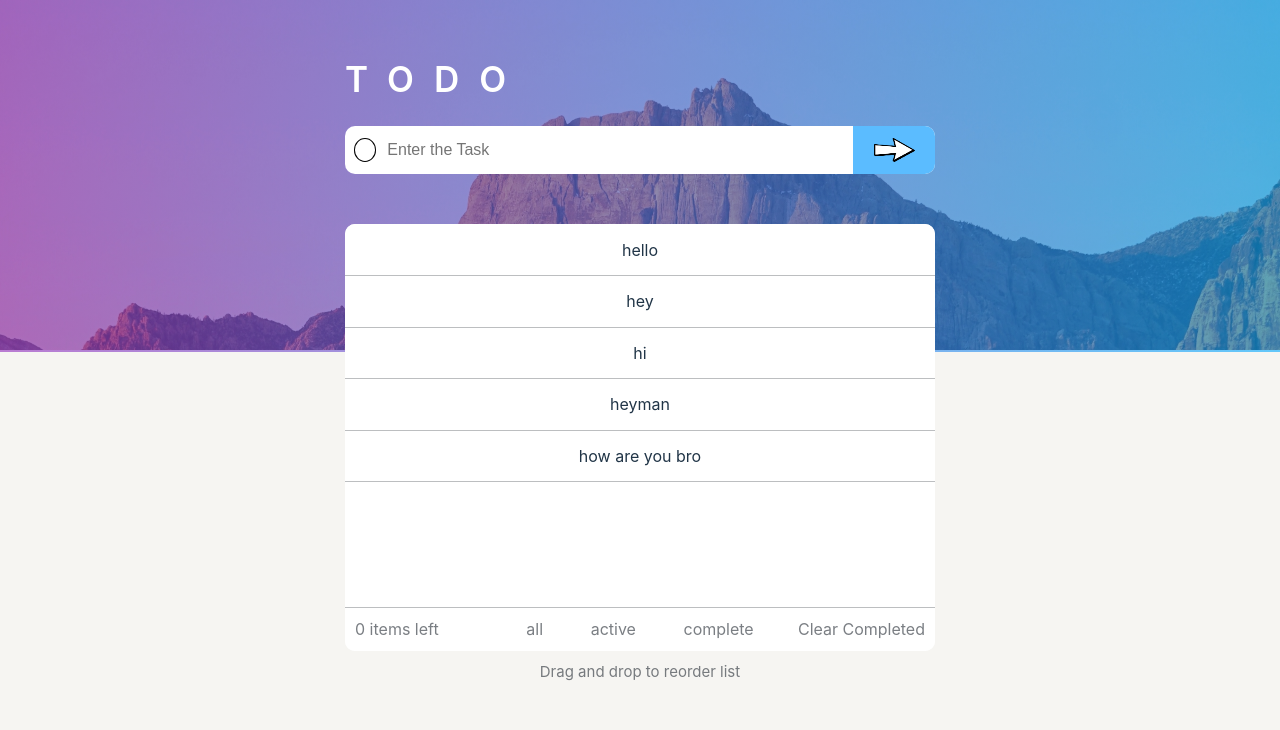
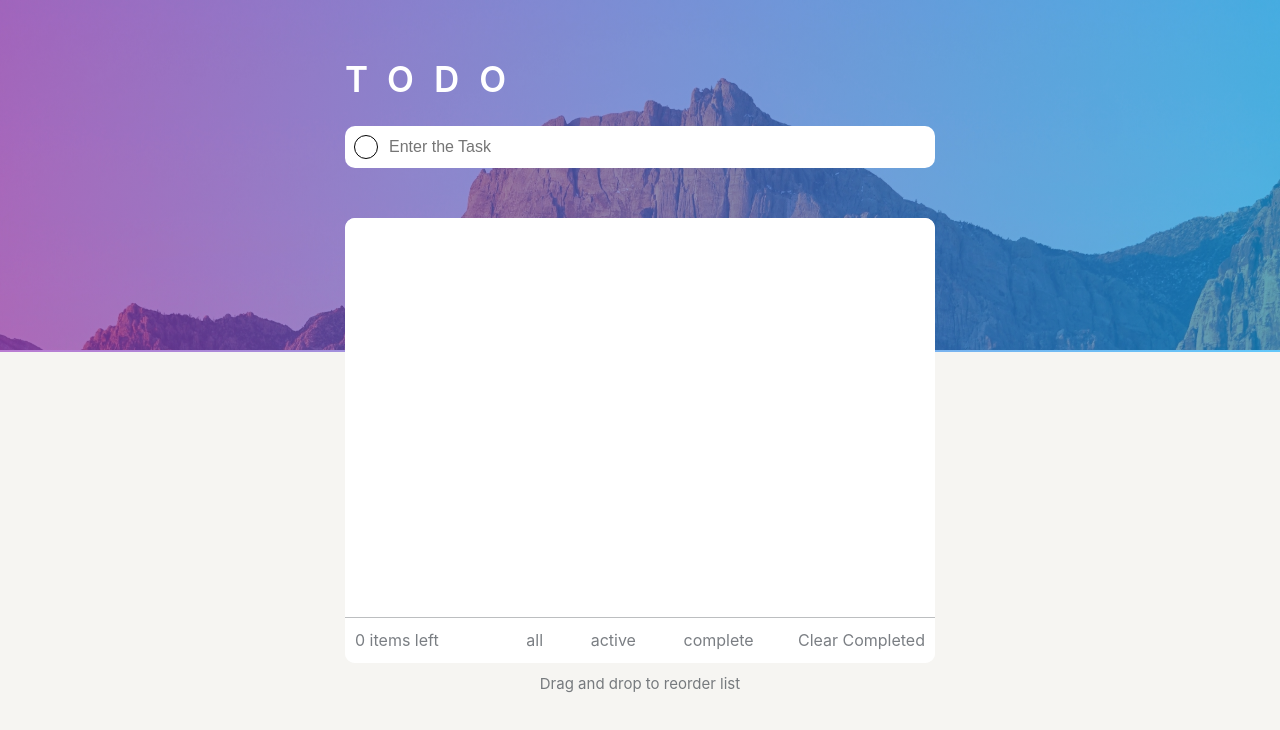
Before and after one commit to sandeepsreekumar4067/TypeScript-React-Todo-App, a React (Vite) app: page / in a window 1280 px wide. Shown: the top 730 px of the page. Built offline with nearby package versions, Linux system fonts and the light colour scheme.

Commit message:
completed the todo Interface

```diff
--- a/package.json
+++ b/package.json
@@ -12,6 +12,7 @@
   "dependencies": {
     "react": "^18.2.0",
     "react-dom": "^18.2.0",
+    "react-icons": "^5.2.0",
     "rn-round-checkbox": "^1.0.0"
   },
   "devDependencies": {
--- a/src/components/interface.tsx
+++ b/src/components/interface.tsx
@@ -1,21 +1,58 @@
-import { ChangeEvent, FC, useState } from "react";
+// Interface.tsx
+import React, { ChangeEvent, FC, FormEvent, useState } from "react";
 import backgroudimage from '../assets/backgroundmountain3.jpg';
 import '../style/interface.css';
-import tickMark from '../assets/checkmark-512.png'
-import arrow from '../assets/arrow.png'
+import arrow from '../assets/arrow.png';
 import Tasklist from "./tasklist";
+import tickMark from '../assets/checkmark-512.png';
+
+interface TodoItem {
+    id: number;
+    text: string;
+    isChecked: boolean;
+}
 
 const Interface: FC = () => {
-    const [isChecked, setIsChecked] = useState<boolean>(false);
-    const [itemlist,additemlist] = useState(["hello","hey","hi","heyman","how are you bro"])
-    const [value,setValue] = useState<string>('')
-    const [itemCount,setItemCount] = useState<number>(0)
-    const handleValueChange = (event:ChangeEvent<HTMLInputElement>)=>{
+    const [itemlist, setItemlist] = useState<TodoItem[]>([]);
+    const [value, setValue] = useState<string>('');
+
+    const handleValueChange = (event: ChangeEvent<HTMLInputElement>) => {
         setValue(event.target.value)
     }
-    const handleCheckboxChange = () => {
-        setIsChecked(!isChecked);
+
+    const handleFormSubmit = (event: FormEvent<HTMLFormElement>) => {
+        event.preventDefault(); // Prevent the default form submission behavior
+        if (value.trim() === '') return; // Don't add empty tasks
+        const newItem: TodoItem = {
+            id: Date.now(), // Generate a unique id
+            text: value,
+            isChecked: false
+        };
+        setItemlist(prevState => [...prevState, newItem]); // Add the new item to the list
+        setValue(''); // Clear the input box after adding the item
     };
+
+    const handleCheckboxChange = (id: number) => {
+        setItemlist(prevState => {
+            return prevState.map(item => {
+                if (item.id === id) {
+                    return { ...item, isChecked: !item.isChecked };
+                }
+                return item;
+            });
+        });
+    };
+
+    const handleDeleteTask = (id: number) => {
+        setItemlist(prevState => prevState.filter(item => item.id !== id));
+    };
+
+    const [headerChecked, setHeaderChecked] = useState(false)
+    const handleHeaderChecked = () => {
+        setHeaderChecked(!headerChecked)
+    }
+
+    const itemCount = itemlist.filter(item => !item.isChecked).length;
 
     return (
         <div className="interface">
@@ -24,18 +61,15 @@ const Interface: FC = () => {
                 <div className="gradient"></div>
                 <div className="overlay">
                     <div className="title">TODO</div>
-                    <div className="input-box">
-                        <div className={`custom-checkBox ${isChecked?'checked':''}`} onClick={handleCheckboxChange}>
+                    <form onSubmit={handleFormSubmit} className="input-box">
+                        <div className={`custom-checkBox ${headerChecked ? 'checked' : ''}`} onClick={handleHeaderChecked}>
                             <img src={tickMark} alt="" />
                         </div>
-                        <input type="text" placeholder="Enter the Task"/>
-                        <div className="button">
-                            <img src={arrow} />
-                        </div>
-                    </div>
+                        <input type="text" placeholder="Enter the Task" value={value} onChange={handleValueChange} />
+                    </form>
                     <div className="task-container">
                         <div className="task-list">
-                            <Tasklist itemlist={itemlist} />
+                            <Tasklist itemlist={itemlist} handleCheckboxChange={handleCheckboxChange} handleDeleteTask={handleDeleteTask} />
                         </div>
                         <div className="task-details">
                             <div className="item-left">
@@ -57,7 +91,7 @@ const Interface: FC = () => {
                 </div>
             </div>
         </div>
-     );
+    );
 }
 
 export default Interface;
--- a/src/components/tasklist.tsx
+++ b/src/components/tasklist.tsx
@@ -1,19 +1,44 @@
 import '../style/tasklist.css';
 import { FC } from 'react';
+import tickMark from '../assets/checkmark-512.png';
+import { RxCross2 } from "react-icons/rx";
+
+interface TodoItem {
+    id: number;
+    text: string;
+    isChecked: boolean;
+}
 
 interface TasklistProps {
-    itemlist: string[]; // Assuming itemList is an array of strings
+    itemlist: TodoItem[];
+    handleCheckboxChange: (id: number) => void;
+    handleDeleteTask: (id: number) => void; // Function to handle task deletion
 }
 
-const Tasklist: FC<TasklistProps> = (props) => {
-    const tasklist = props.itemlist;
+const Tasklist: FC<TasklistProps> = ({ itemlist, handleCheckboxChange, handleDeleteTask }) => {
+    const handleDeleteButtonClick = (id: number) => {
+        handleDeleteTask(id); // Call the parent component's delete function
+    };
+
     return (
-        tasklist.map((task,index)=>(
-            <div className="tasks" key={index}>
-                {task}
-            </div>
-        ))
-     );
+        <>
+            {itemlist.map((task) => (
+                <div className="tasks" key={task.id}>
+                    <div className="checkBox">
+                        <div className={`custom-checkBox ${task.isChecked ? 'checked' : ''}`} onClick={() => handleCheckboxChange(task.id)}>
+                            <img src={tickMark} alt="" />
+                        </div>
+                    </div>
+                    <span>{task.text}</span>
+                    <div className="deleteButton">
+                        <div className="custom-delete" onClick={() => handleDeleteButtonClick(task.id)}>
+                            <RxCross2 />
+                        </div>
+                    </div>
+                </div>
+            ))}
+        </>
+    );
 }
 
 export default Tasklist;
--- a/src/style/interface.css
+++ b/src/style/interface.css
@@ -127,20 +127,23 @@ body {
     flex-direction: column;
     align-items: center;
 }
-.task-list{
-    background-color: white ;
-    height: 90%;
+.task-list {
+    overflow-x: hidden;
+    background-color: white;
+    height: 400px; /* Fixed height for the task list */
     width: 100%;
     display: flex;
     flex-direction: column;
     border-top-left-radius: 10px;
     border-top-right-radius: 10px;
-    border-bottom: 1px solid rgb(34, 40, 49,0.3);
+    border-bottom: 1px solid rgb(34, 40, 49, 0.3);
+    overflow-y: auto; /* Enable vertical scrolling */
 }
 .task-details{
     height: 10%;
     width: 100%;
     display: flex;
+    overflow-y: auto;
     background-color: white;
     border-bottom-left-radius: 10px;
     border-bottom-right-radius: 10px;
@@ -179,3 +182,12 @@ body {
     opacity: 1;
     color: black;
 }
+.task-list::-webkit-scrollbar {
+  display: none;
+}
+
+/* Hide scrollbar for IE, Edge and Firefox */
+.task-list {
+  -ms-overflow-style: none;  /* IE and Edge */
+  scrollbar-width: none;  /* Firefox */
+}
--- a/src/style/tasklist.css
+++ b/src/style/tasklist.css
@@ -1,9 +1,48 @@
+/* .tasks{
+    display: flex;
+    align-items: center;
+    justify-content: space-between;
+    padding: 10px;
+    overflow-y: hidden;
+    overflow-x: auto;
+    border-bottom: 1px solid rgb(34, 40, 49,0.3);
+} */
 .tasks{
-    width:570px ;
-    height: 8%;
+    width: 100%;
+    height: 80px;
+   display: flex;
+   align-items: center;
+   justify-content: space-between;
+   border-bottom: 1px solid rgb(34, 40, 49,0.3);
+}
+.checkBox{
     display: flex;
     align-items: center;
     justify-content: center;
-    padding: 10px;
-    border-bottom: 1px solid rgb(34, 40, 49,0.3);
+    width: 10%;
+    height: 100%;
 }
+.deleteButton{
+    width: 10%;
+    height: 100%;
+    display: flex;
+    align-items: center;
+    justify-content: center;
+    margin: 10px;
+}
+.text.checked{
+    text-decoration: line-through;
+}
+.custom-delete:hover{
+    cursor: pointer;
+}
+.custom-delete:active{
+    display: flex;
+    align-items: center;
+    justify-content: center;
+    height: 25px;
+    width: 25px;
+    border-radius: 50%;
+    background: linear-gradient(-50deg, #912BBC, #00A9FF);
+    opacity: 0.6;
+}
```
Also changed, not shown: src/components/login.tsx (added, +10 -0 lines), 1 other file (tests, documents, lock files or other folders).
